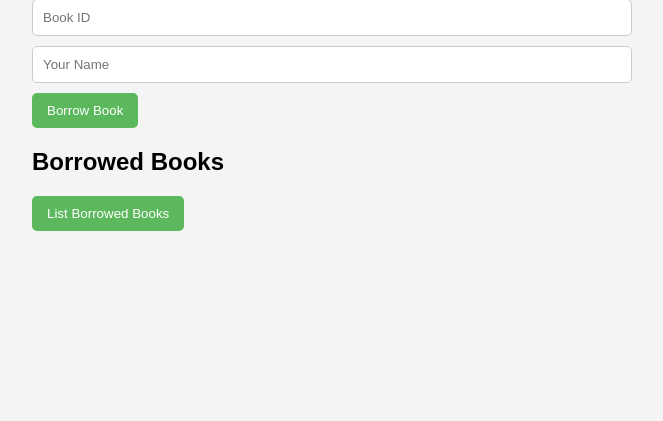
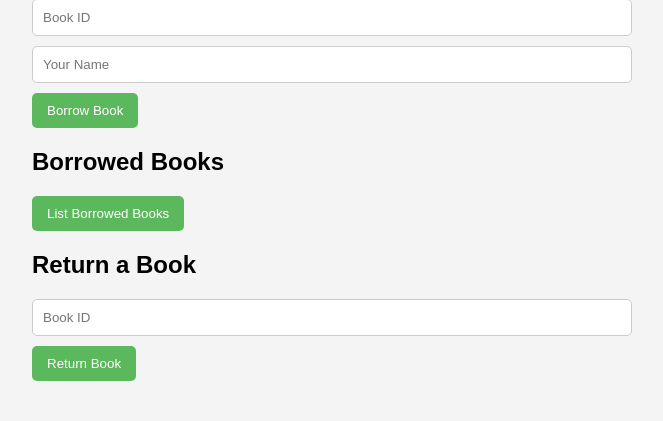
Before and after one commit to youssefkhalil320/shopping-app, a FastAPI app: page / in a window 1280 px wide. Shown: the part 645-1066 px from the top of the page, without its empty margins (308-971 px from the left). Before the commit the page ends 876 px from the top, so only its background shows below. Run offline with FastAPI, Linux system fonts and the light colour scheme.

Commit message:
Add new feature borrowed book

```diff
--- a/app/main.py
+++ b/app/main.py
@@ -1,6 +1,6 @@
 from fastapi import FastAPI, HTTPException
 from .schemas import BookCreate, BookOut, BookBorrow
-from .models import Book
+from .models import Book, BookReturn, BookBorrow
 from .database import read_db, write_db
 from .crud import add_book, get_books, get_book_by_id, remove_book
 from .utils import get_next_book_id
@@ -90,3 +90,27 @@ def get_borrowed_books():
             })
 
     return {"borrowed_books": borrowed_books_info}
+
+@app.post("/books/return")
+def return_book(return_info: BookReturn):
+    db = read_db()
+
+    # Find the book by ID
+    book = next((b for b in db["books"] if b["id"] == return_info.book_id), None)
+
+    if not book:
+        raise HTTPException(status_code=404, detail="Book not found")
+
+    if not book["is_borrowed"]:
+        raise HTTPException(status_code=400, detail="Book was not borrowed")
+
+    # Update the book's status to not borrowed
+    book["is_borrowed"] = False
+
+    # Remove the book from the borrowed_books list
+    db["borrowed_books"] = [record for record in db["borrowed_books"] if record["book_id"] != return_info.book_id]
+
+    # Save the updated database
+    write_db(db)
+
+    return {"message": "Book returned successfully"}
--- a/static/script.js
+++ b/static/script.js
@@ -92,3 +92,25 @@ document.getElementById('list-borrowed-books-btn').addEventListener('click', asy
         borrowedBooksList.appendChild(li);
     });
 });
+
+document.getElementById('return-book-form').addEventListener('submit', async function(event) {
+    event.preventDefault();
+
+    const bookId = document.getElementById('return-book-id').value;
+
+    const response = await fetch('/books/return', {
+        method: 'POST',
+        headers: {
+            'Content-Type': 'application/json'
+        },
+        body: JSON.stringify({ book_id: parseInt(bookId) })
+    });
+
+    const result = await response.json();
+
+    if (response.ok) {
+        document.getElementById('return-status').innerText = result.message;
+    } else {
+        document.getElementById('return-status').innerText = result.detail || 'An error occurred';
+    }
+});
--- a/templates/index.html
+++ b/templates/index.html
@@ -45,6 +45,14 @@
         <h2>Borrowed Books</h2>
         <button id="list-borrowed-books-btn">List Borrowed Books</button>
         <ul id="borrowed-books-list"></ul>
+
+        <!-- Return a Book Form -->
+        <h2>Return a Book</h2>
+        <form id="return-book-form">
+            <input type="number" id="return-book-id" placeholder="Book ID" required>
+            <button type="submit">Return Book</button>
+        </form>
+        <div id="return-status"></div>
     </div>
 
     <script src="/static/script.js"></script>
```
Also changed, not shown: app/models.py (+7 -0 lines), library.json (+12 -9 lines).
